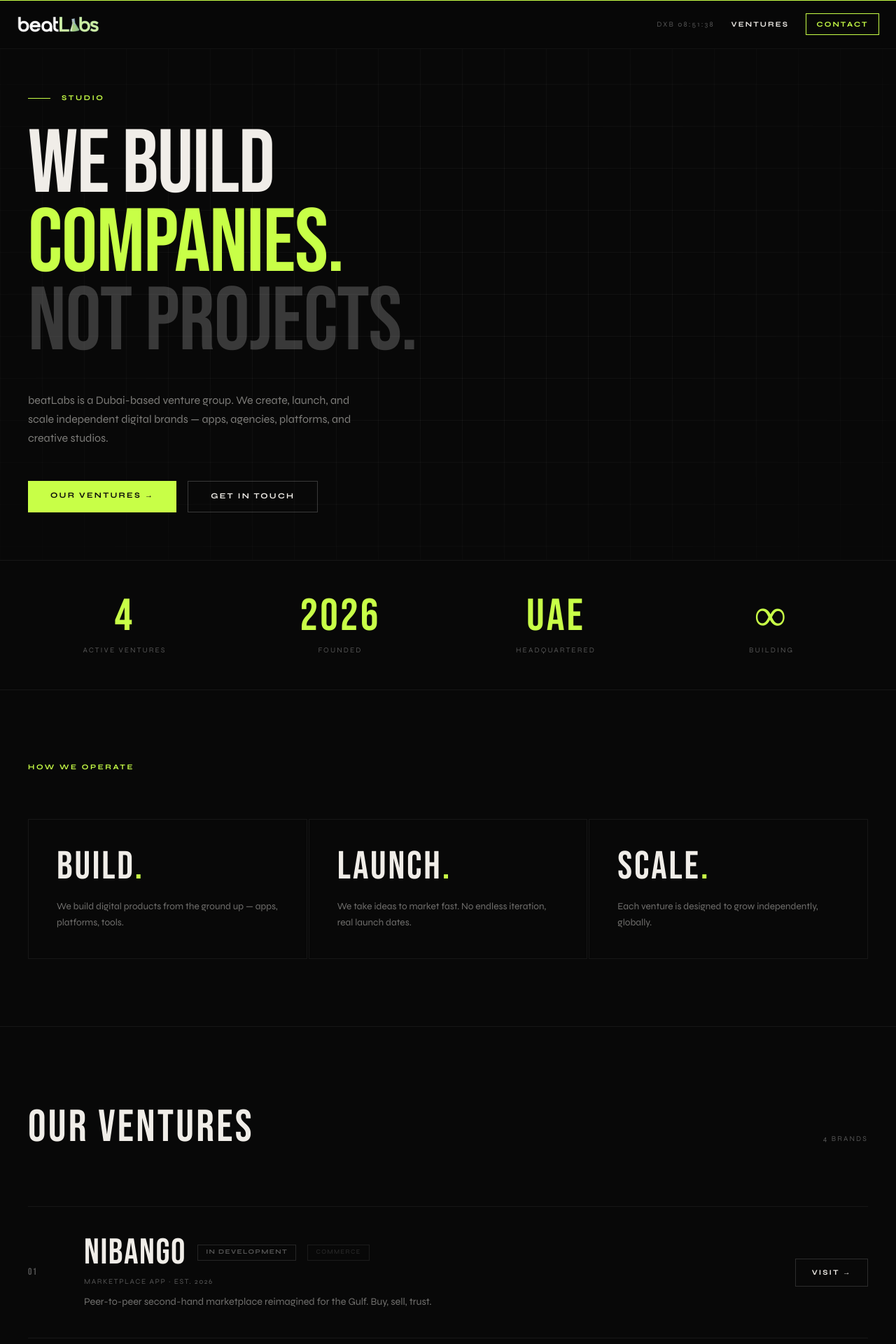
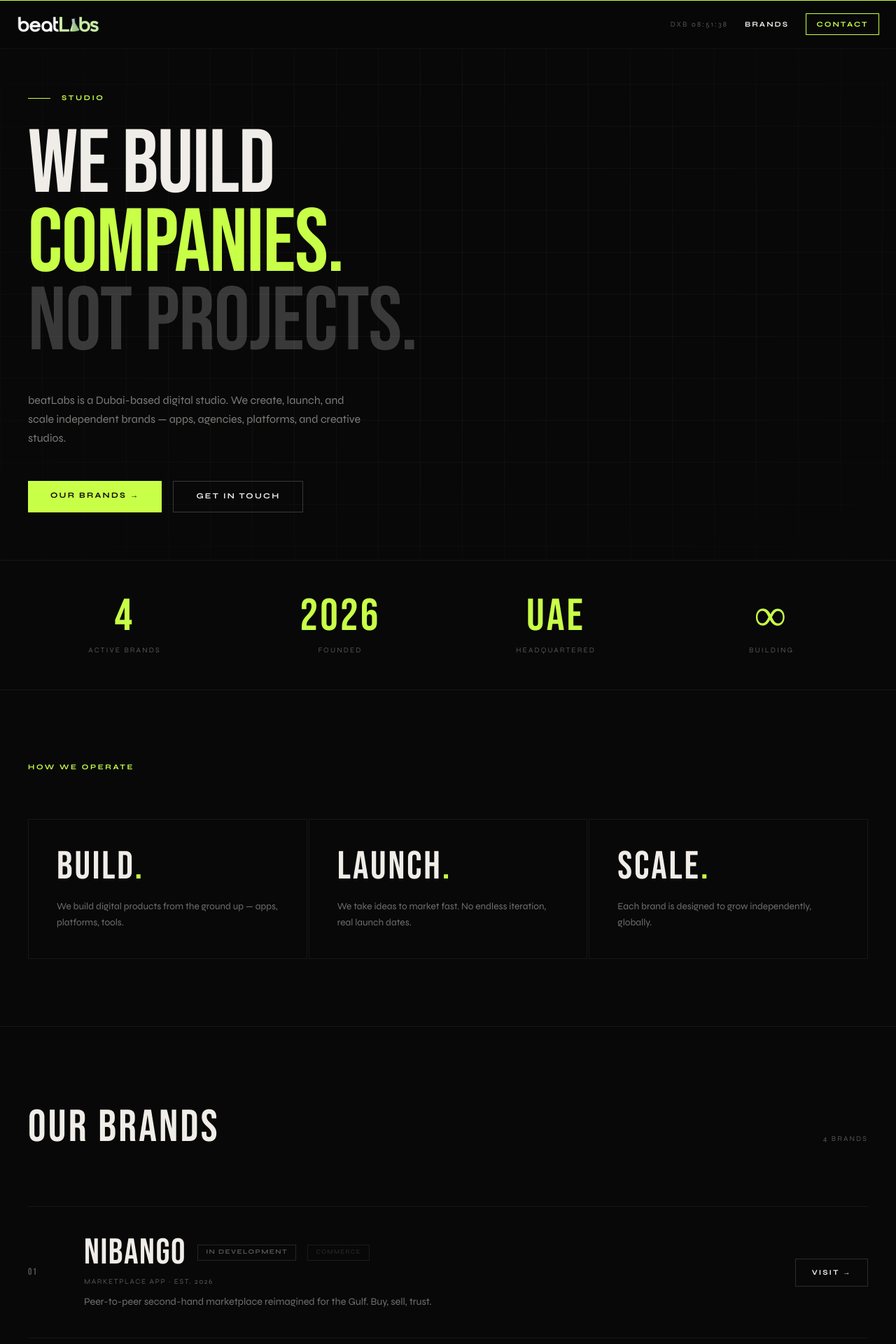
Before and after one commit to webvanguardai/beatlabs-web, a Next.js app: page / in a window 1280 px wide. Shown: the top 1920 px of the page at 70% size. Built offline with nearby package versions, Linux system fonts and the light colour scheme.

Commit message:
fix: remove all venture/ventures references from UI

```diff
--- a/app/page.tsx
+++ b/app/page.tsx
@@ -49,11 +49,11 @@ const ventures = [
 const pillars = [
   { label: 'Build', desc: 'We build digital products from the ground up — apps, platforms, tools.' },
   { label: 'Launch', desc: 'We take ideas to market fast. No endless iteration, real launch dates.' },
-  { label: 'Scale', desc: 'Each venture is designed to grow independently, globally.' },
+  { label: 'Scale', desc: 'Each brand is designed to grow independently, globally.' },
 ]
 
 const stats = [
-  { value: '4', label: 'Active Ventures' },
+  { value: '4', label: 'Active Brands' },
   { value: '2026', label: 'Founded' },
   { value: 'UAE', label: 'Headquartered' },
   { value: '∞', label: 'Building' },
@@ -111,7 +111,7 @@ export default function Home() {
               DXB {time}
             </span>
             <a href="#ventures" style={{ fontSize: '0.65rem', color: 'var(--white)', letterSpacing: '0.2em', textDecoration: 'none', fontFamily: 'Syne', fontWeight: 700 }}>
-              VENTURES
+              BRANDS
             </a>
             <a href="mailto:info@beatlabs.ae" style={{ fontSize: '0.65rem', color: 'var(--lime)', letterSpacing: '0.2em', textDecoration: 'none', fontFamily: 'Syne', fontWeight: 700, border: '1px solid var(--lime)', padding: '0.4rem 0.9rem' }}>
               CONTACT
@@ -149,12 +149,12 @@ export default function Home() {
             </h1>
 
             <p style={{ fontFamily: 'Syne', fontSize: '1rem', color: 'rgba(240,237,232,0.5)', lineHeight: 1.7, maxWidth: '480px', marginBottom: '3rem' }}>
-              beatLabs is a Dubai-based venture group. We create, launch, and scale independent digital brands — apps, agencies, platforms, and creative studios.
+              beatLabs is a Dubai-based digital studio. We create, launch, and scale independent brands — apps, agencies, platforms, and creative studios.
             </p>
 
             <div style={{ display: 'flex', gap: '1rem', flexWrap: 'wrap' }}>
               <a href="#ventures" style={{ fontFamily: 'Syne', fontSize: '0.7rem', letterSpacing: '0.2em', fontWeight: 700, color: 'var(--black)', background: 'var(--lime)', padding: '0.8rem 2rem', textDecoration: 'none' }}>
-                OUR VENTURES →
+                OUR BRANDS →
               </a>
               <a href="mailto:info@beatlabs.ae" style={{ fontFamily: 'Syne', fontSize: '0.7rem', letterSpacing: '0.2em', fontWeight: 700, color: 'var(--white)', border: '1px solid rgba(255,255,255,0.2)', padding: '0.8rem 2rem', textDecoration: 'none' }}>
                 GET IN TOUCH
@@ -219,7 +219,7 @@ export default function Home() {
             style={{ display: 'flex', alignItems: 'baseline', justifyContent: 'space-between', marginBottom: '4rem' }}
           >
             <h2 style={{ fontFamily: 'Bebas Neue', fontSize: 'clamp(2.5rem, 5vw, 5rem)', letterSpacing: '0.05em', color: 'var(--white)' }}>
-              Our Ventures
+              Our Brands
             </h2>
             <span style={{ fontSize: '0.65rem', color: 'var(--muted)', letterSpacing: '0.2em', fontFamily: 'Syne' }}>
               {ventures.length} BRANDS
```
